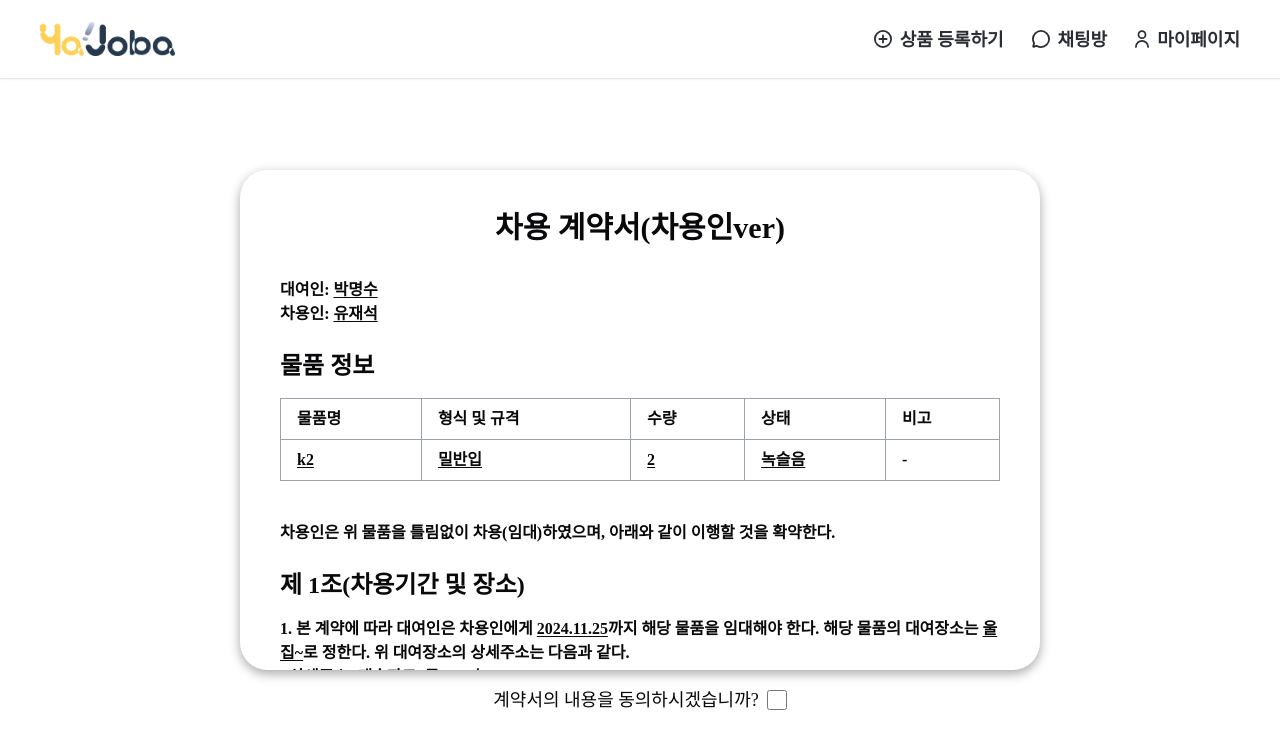
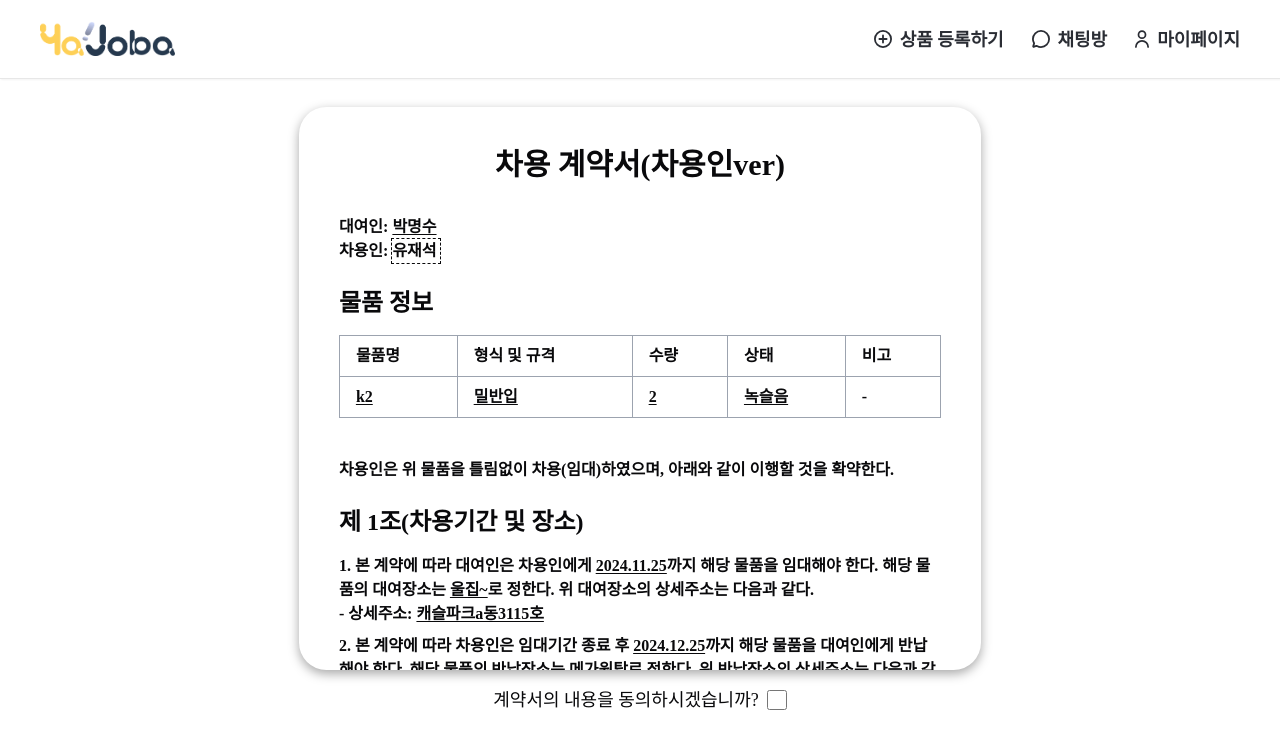
Before and after one commit to kimzini/Yajoba-Frontend, a React (Vite) app: page /contract/Completed in a window 1280 px wide. Shown: the top 748 px of the page. Built offline with nearby package versions, Linux system fonts and the light colour scheme; a web font is replaced by a local one.

Commit message:
design : '대여인' 계약서의 차용인 input 입력을 '차여인' 계약서에서 받도록 수정함. 계약서 페이지에서 계약서 컴포넌트의 w, h값을 픽셀값에서 %로 수정함.

```diff
--- a/src/pages/contract/CompletedPage.tsx
+++ b/src/pages/contract/CompletedPage.tsx
@@ -21,7 +21,7 @@ export default function CompletedContractPage () {
 
             <div
 
-              className="flex w-full max-w-[800px] h-[500px] overflow-y-auto overflow-x-hidden rounded-[27.42px]  transform transition duration-170 hover:scale-[1.01] z-0 p-10"
+              className="flex w-full max-w-[82%] max-h-[84%] overflow-y-auto overflow-x-hidden rounded-[27.42px]  transform transition duration-170 hover:scale-[1.01] z-0 p-10"
               style={{ boxShadow: '0px 3.8px 10.5px 0 rgba(0,0,0,0.35)', scrollMarginLeft:'1000px'}}
 
             >
--- a/src/pages/contract/DefaultPage.tsx
+++ b/src/pages/contract/DefaultPage.tsx
@@ -21,7 +21,7 @@ export default function DefaultContractPage () {
 
             <div
 
-              className="flex w-full max-w-[800px] h-[500px] overflow-y-auto overflow-x-hidden rounded-[27.42px] transform transition duration-170 hover:scale-[1.01] z-0 p-10"
+              className="flex w-full max-w-[82%] max-h-[84%] overflow-y-auto overflow-x-hidden rounded-[27.42px] transform transition duration-170 hover:scale-[1.01] z-0 p-10"
               style={{ boxShadow: '0px 3.8px 10.5px 0 rgba(0,0,0,0.35)', scrollMarginLeft:'1000px'}}
 
             >
--- a/src/pages/contract/components/ContractCompleted.tsx
+++ b/src/pages/contract/components/ContractCompleted.tsx
@@ -1,4 +1,5 @@
 import React from "react";
+import { useState } from "react";
 
 interface ContractProps {
   lender: string;
@@ -43,6 +44,35 @@ export const ContractCompleted: React.FC<ContractProps> = ({
   damageCompensationRate,
   createdDate,
 }) => {
+  const [formValues, setFormValues] = useState({
+    lender,
+    borrower,
+    // itemName,
+    // specifications,
+    // quantity,
+    // condition,
+    // notes: notes || "",
+    // rentalEndDate,
+    // rentalPlace,
+    // rentalDetailAddress,
+    // returnDate,
+    // returnPlace,
+    // returnDetailAddress,
+    // rentalFee,
+    // paymentDate,
+    // lateInterestRate,
+    // latePenaltyRate,
+    // damageCompensationRate,
+    // createdDate,
+  });
+
+  const handleInputChange = (e: React.ChangeEvent<HTMLInputElement>) => {
+    const { name, value } = e.target;
+    setFormValues((prevValues) => ({
+      ...prevValues,
+      [name]: value,
+    }));
+  };
   return (
     <div className="flex flex-col w-full h-full ">
           <div className="flex w-full h-[85%] justify-center items-center overflow-hidden">
@@ -54,7 +84,17 @@ export const ContractCompleted: React.FC<ContractProps> = ({
         <strong className="">대여인:</strong> <span className="underline underline-offset-2">{lender}</span>
       </p>
       <p>
-        <strong>차용인:</strong> <span className="underline underline-offset-2">{borrower}</span>
+      <strong>차용인:</strong>{" "}
+        <input
+          type="text"
+          name="borrower"
+          value={formValues.borrower}
+          onChange={handleInputChange}
+          className="bg-transparent focus:outline-black outline-dashed outline-[1px]"
+          style={{
+            width: `${formValues.borrower.length + 3}ch`, // 입력 글자수에 따라 인풋필드 크기 변경하도록~
+          }}
+        />
       </p>
 
       <h2 className="text-2xl font-semibold mt-6 mb-4">물품 정보</h2>
@@ -136,7 +176,17 @@ export const ContractCompleted: React.FC<ContractProps> = ({
           <strong>대여인:</strong> <span className="underline underline-offset-2">{lender}</span> (서명)
         </p>
         <p className="mb-8">
-          <strong>차용인:</strong> <span className="underline underline-offset-2">{borrower}</span> (서명)
+          <strong>차용인:</strong>{" "}
+        <input
+          type="text"
+          name="lender"
+          value={formValues.borrower}
+          onChange={handleInputChange}
+          className="bg-transparent focus:outline-black outline-dashed outline-[1px]"
+          style={{
+            width: `${formValues.borrower.length + 3}ch`, // 입력 글자수에 따라 인풋필드 크기 변경하도록~
+          }}
+        />(서명)
         </p>
       </div>
 
--- a/src/pages/contract/components/ContractInput.tsx
+++ b/src/pages/contract/components/ContractInput.tsx
@@ -91,17 +91,7 @@ export const ContractInput: React.FC<ContractProps> = ({
         />
       </p>
       <p>
-        <strong>차용인:</strong>{" "}
-        <input
-          type="text"
-          name="borrower"
-          value={formValues.borrower}
-          onChange={handleInputChange}
-          className="bg-transparent focus:outline-black outline-dashed outline-[1px]"
-          style={{
-            width: `${formValues.borrower.length + 3}ch`, // 입력 글자수에 따라 인풋필드 크기 변경하도록~
-          }}
-        />
+      <strong>차용인:</strong> <span className="underline underline-offset-2">{borrower}</span>
       </p>
 
       <h2 className="text-2xl font-semibold mt-6 mb-4">물품 정보</h2>
```
